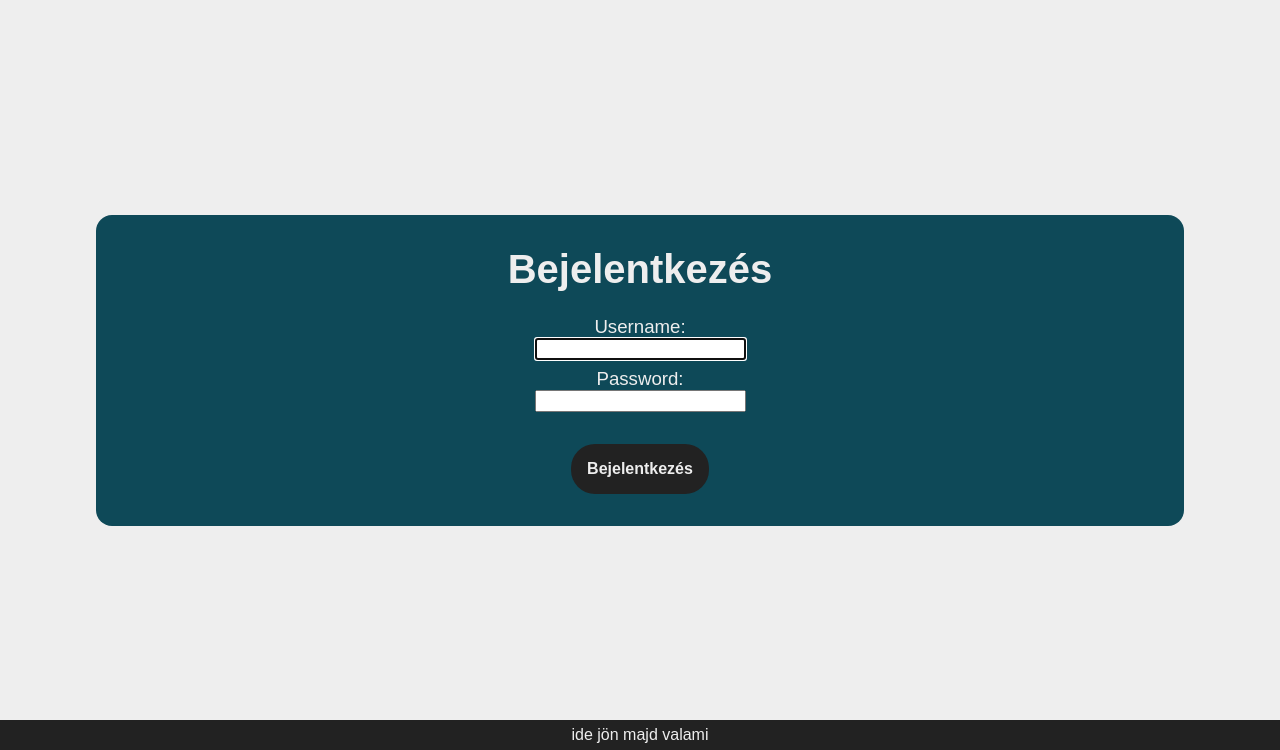
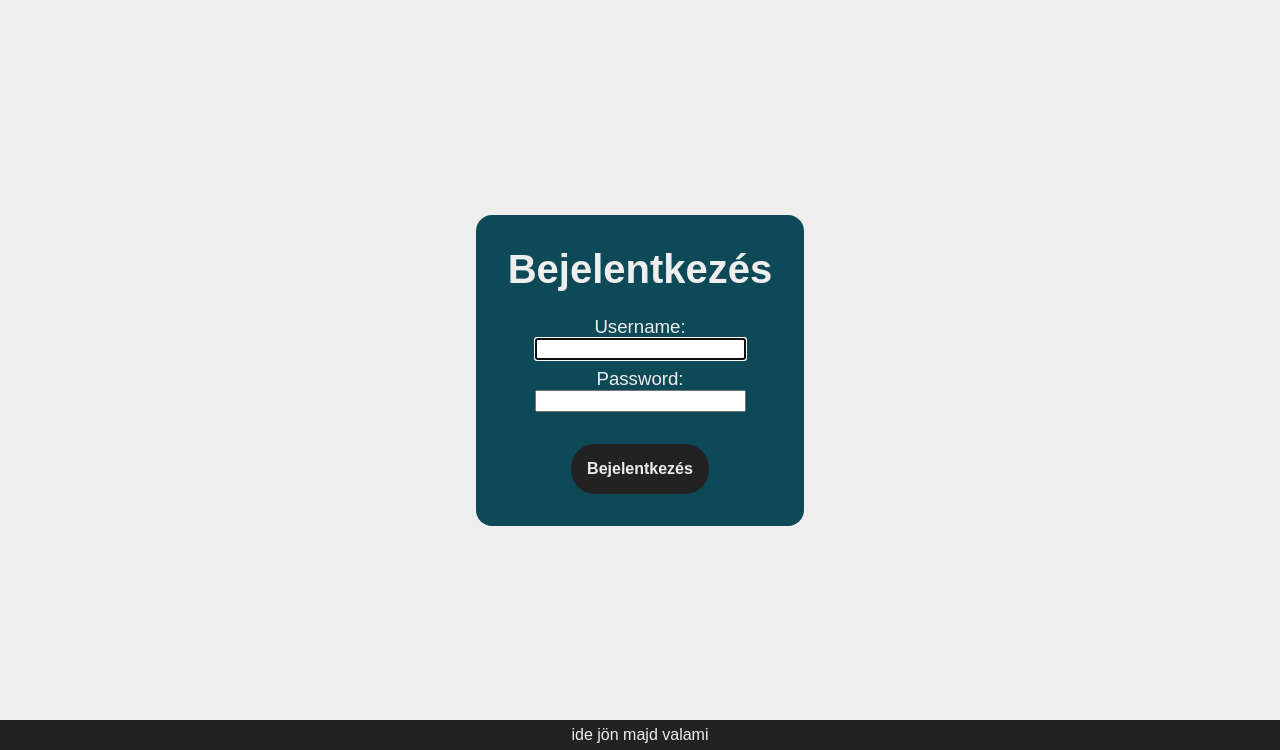
Before and after one commit to njavor/szlgtesi, a Django app: page /login/ in a window 1280 px wide. Shown: the part 50-800 px from the top of the page. Run offline with Django 4.2, Linux system fonts and the light colour scheme; some web fonts are replaced.

Commit message:
-- mostmár tényleg többnyire desktop ready css

```diff
--- a/jelenletiv/static/css/foglalkozas.css
+++ b/jelenletiv/static/css/foglalkozas.css
@@ -1,3 +1,3 @@
 .ma{
-    background-color: rgb(70, 136, 70);
+    background-color: var(--zold);
 }
--- a/jelenletiv/static/css/index.css
+++ /dev/null
@@ -1,3 +0,0 @@
-.box{
-    width: fit-content;
-}
--- a/jelenletiv/static/css/styles.css
+++ b/jelenletiv/static/css/styles.css
@@ -82,23 +82,6 @@ footer{
 }
 
 
-.section{
-    display: flex;
-    justify-content: center;
-    align-items: center;
-    gap: 1em;
-}
-.wide{ width: 100%;}
-.narrow{ width: fit-content;}
-.nogap{ gap: 0; }
-.biggap{ gap: 2em; }
-.column{ flex-direction: column;}
-.row{
-    flex-direction: row;
-    flex-wrap: wrap;
-}
-
-
 .box{
     border-radius: 1em;
     padding: 2em;
@@ -133,6 +116,22 @@ footer{
 }
 
 
+.section{
+    display: flex;
+    justify-content: center;
+    align-items: center;
+    gap: 1em;
+}
+.wide{ width: 100%;}
+.narrow{ width: fit-content;}
+.nogap{ gap: 0; }
+.biggap{ gap: 2em; }
+.column{ flex-direction: column;}
+.row{
+    flex-direction: row;
+    flex-wrap: wrap;
+}
+
 
 h1, h2, h3, a, p, ul, li{
     background-color: transparent;
--- a/jelenletiv/templates/foglalkozas.html
+++ b/jelenletiv/templates/foglalkozas.html
@@ -11,6 +11,8 @@
 
 <h1>{{ alkalmak.first.foglalkozas.nev }}</h1>
 
+<div class="section column biggap">
+
     {% if ma %}
     <div class="box ma">
         <h2>{{ ma.datum }}</h2>
@@ -18,7 +20,6 @@
     </div>
     {% endif %}
 
-<div class="section column biggap">
     {% for alkalom in alkalmak %}
     <div class="box">
         <h2>{{ alkalom.datum }}</h2>
--- a/jelenletiv/templates/index.html
+++ b/jelenletiv/templates/index.html
@@ -1,9 +1,4 @@
 {% extends 'base.html' %}
-
-{% load static %}
-{% block statics %}
-<link rel="stylesheet" href="{% static 'css/index.css' %}">
-{% endblock %}
 
 {% block title %}<title>cim</title>{% endblock %}
 
--- a/jelenletiv/templates/registration/login.html
+++ b/jelenletiv/templates/registration/login.html
@@ -8,7 +8,7 @@
 {% block title %}<title>Bejelentkezés</title>{% endblock %}
 
 {% block content %}
-<form method="post" class="box">
+<form method="post" class="box narrow">
     {% csrf_token %}
 
     <h1>Bejelentkezés</h1>
```
Lines whose indentation alone changed are shown as unchanged.
